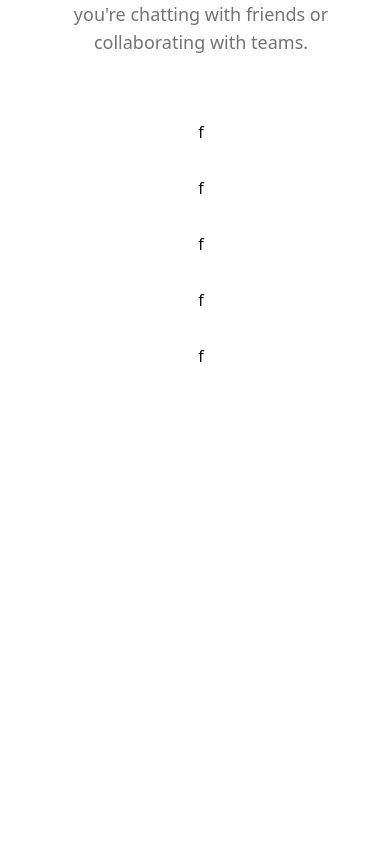
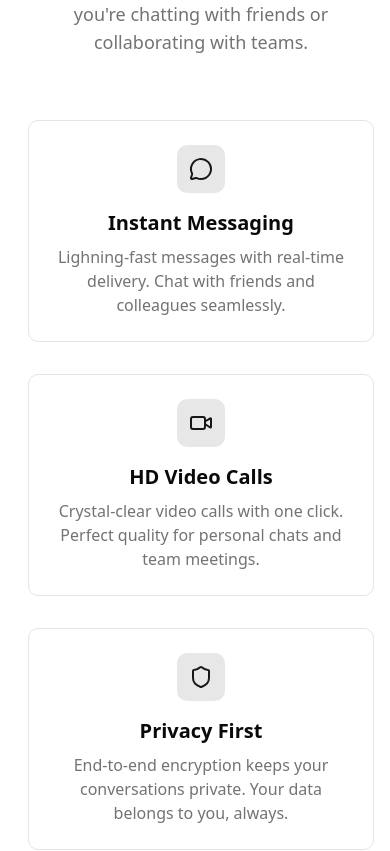
Before and after one commit to jfgarcia0911/stream-chat, a Next.js app: page / in a window 390 px wide. Shown: the part 900-1751 px from the top of the page. Before the commit the page ends 1332 px from the top, so only its background shows below. Built offline with nearby package versions, Linux system fonts and the light colour scheme; no server answers.

Commit message:
feat(FeatureCard): add reusable feature card component with icon, title, and description
- Created FeatureCard component for displaying feature highlights
- Supports dynamic Lucide icons, title, and description
- Includes responsive and interactive styling

```diff
--- a/app/page.tsx
+++ b/app/page.tsx
@@ -8,8 +8,7 @@ import {
 	Shield,
 	Zap,
 	Users,
-	LucideIcon,
-} from "Lucide-react";
+} from "lucide-react";
 export default function Home() {
 	return (
 		<div className="ml-3">
--- a/components/FeatureCard.tsx
+++ b/components/FeatureCard.tsx
@@ -1,9 +1,22 @@
-import React from 'react'
-
-export default function FeatureCard({icon, title, description}) {
-  return (
-    <div>
-      f
-    </div>
-  )
+import React from "react";
+import Image from "next/image";
+import { LucideIcon } from "lucide-react";
+export default function FeatureCard({
+	icon: Icon,
+	title,
+	description,
+}: {
+	icon: LucideIcon;
+	title: string;
+	description: string;
+}) {
+	return (
+		<div className="group p-6 rounded-lg border bg-card hover:shadow-lg transition-all duration-300 hover:border-primary/20 w-full max-w-sm text-center">
+			<div className="w-12 h-12 rounded-lg bg-primary/10 flex items-center justify-center mb-4 group-hover:bg-primary/20 transition-colors mx-auto">
+				<Icon className="w-6 h-6 text-primary" />
+			</div>
+			<h3 className="text-xl font-semibold mb-2">{title}</h3>
+			<p className="text-muted-foreground">{description}</p>
+		</div>
+	);
 }
```
